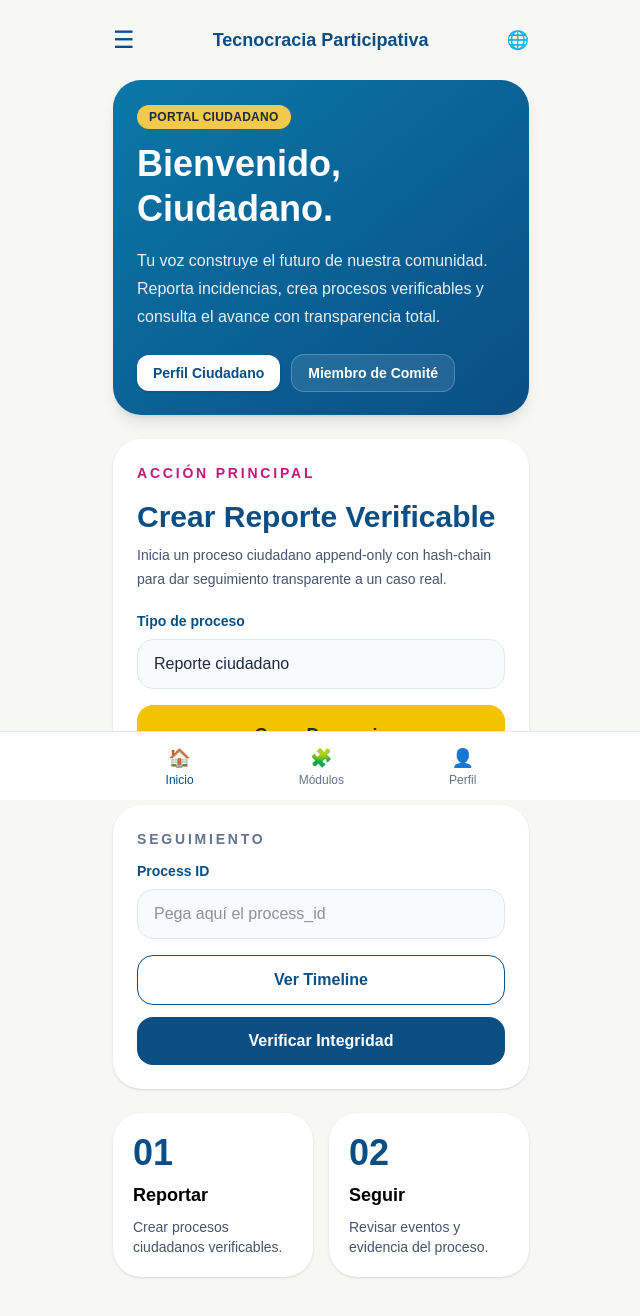
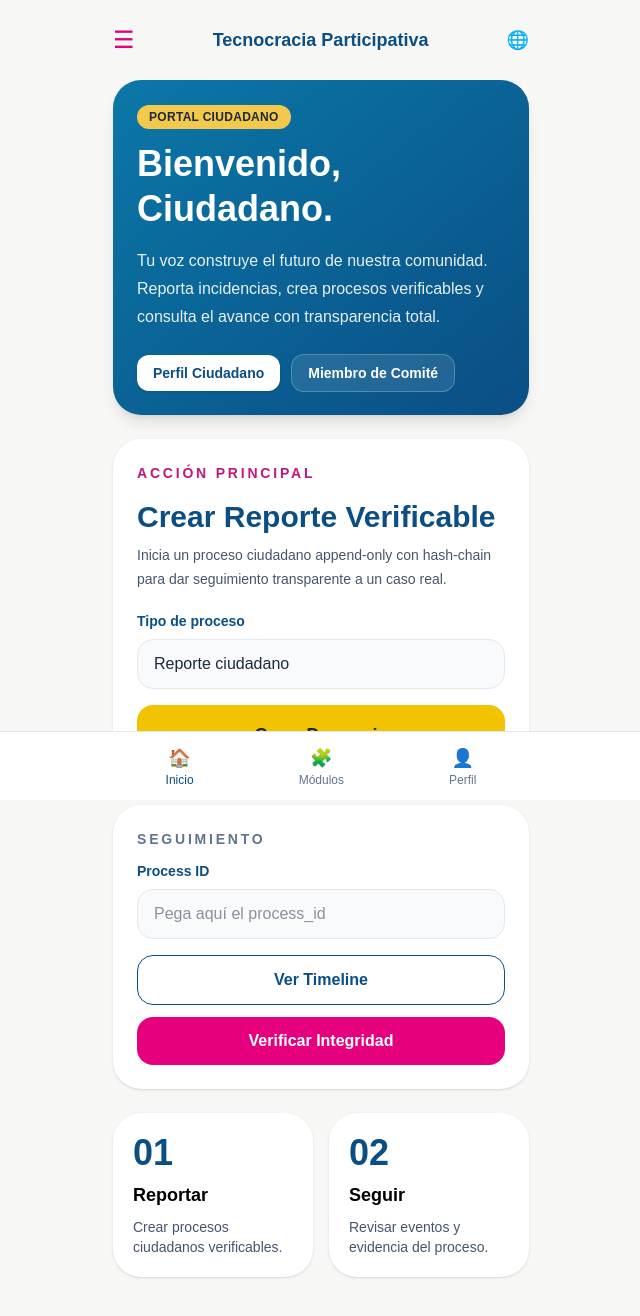
Before and after one commit to TecnocraciaParticipativaMexico/Plataforma, a Next.js app in the folder web/: page / in a window 1280 px wide. Shown: the top 1316 px of the page, without its empty margins (319-959 px from the left). Built offline with nearby package versions, Linux system fonts and the light colour scheme.

Commit message:
Cambio de colores

```diff
--- a/web/app/page.tsx
+++ b/web/app/page.tsx
@@ -49,7 +49,7 @@ export default function Home() {
     <main className="min-h-screen bg-[#F7F7F5] text-[#0A4E84]">
       <div className="mx-auto max-w-md px-4 pb-28 pt-6">
         <header className="mb-6 flex items-center justify-between">
-          <button className="text-2xl text-[#0A4E84]">☰</button>
+          <button className="text-2xl text-[#E6007E]">☰</button>
           <h1 className="text-lg font-bold">Tecnocracia Participativa</h1>
           <button className="text-lg">🌐</button>
         </header>
@@ -142,7 +142,7 @@ export default function Home() {
               <button
                 onClick={verifyChain}
                 disabled={loadingVerify || !processId}
-                className="rounded-2xl bg-[#0A4E84] px-4 py-3 font-semibold text-white"
+                className="rounded-2xl bg-[#E6007E] px-4 py-3 font-semibold text-white"
               >
                 {loadingVerify ? "Verificando..." : "Verificar Integridad"}
               </button>
```
